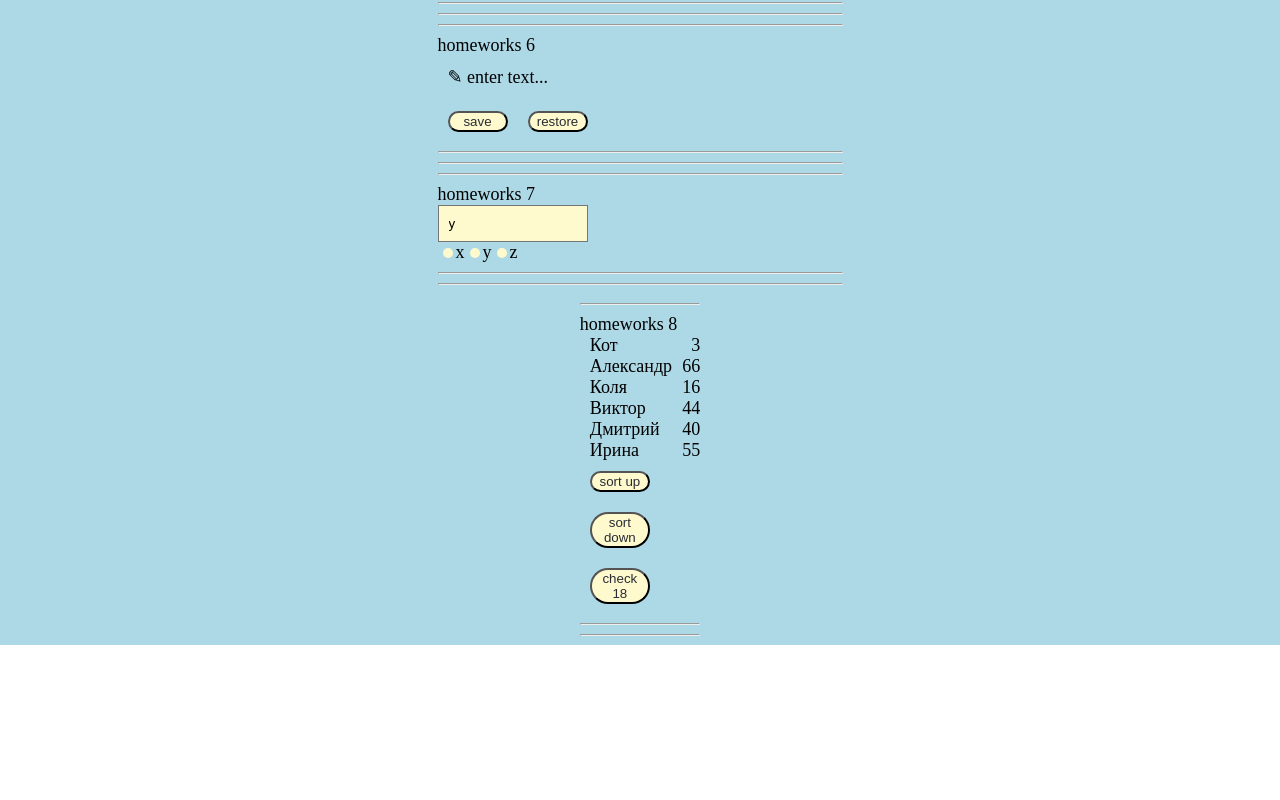
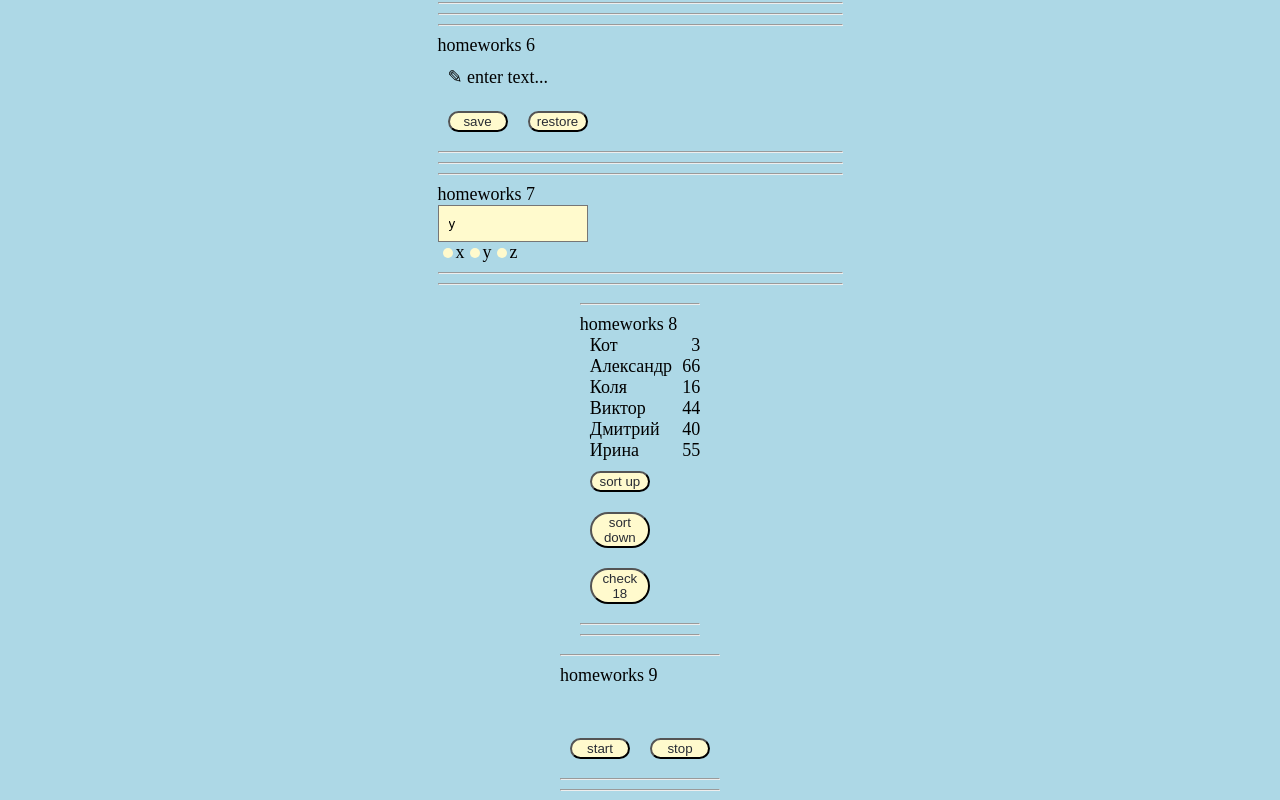
Before and after one commit to KarolinaEsepenok/dzIgnat, a React (Create React App) app: page /#/pre-junior in a window 1280 px wide. Shown: the part 1004-1804 px from the top of the page. Before the commit the page ends 1649 px from the top, so only its background shows below. Built offline with nearby package versions, Linux system fonts and the light colour scheme.

Commit message:
HW9Commit

```diff
--- a/src/p1-main/m1-ui/u1-app/App.tsx
+++ b/src/p1-main/m1-ui/u1-app/App.tsx
@@ -6,6 +6,7 @@ import HW3 from "../../../p2-homeworks/h3/HW3";
 import HW4 from "../../../p2-homeworks/h4/HW4";
 import HW5 from "../../../p2-homeworks/h5/HW5"
 import HW8 from "../../../p2-homeworks/h8/HW8";
+import HW9 from "../../../p2-homeworks/h9/HW9";
 
 function App() {
     return (
@@ -20,6 +21,7 @@ function App() {
             <HW4/>*/}
             <HW5/>
 <HW8/>
+            <HW9/>
 
 
         </div>
--- a/src/p2-homeworks/h9/Clock.tsx
+++ b/src/p2-homeworks/h9/Clock.tsx
@@ -7,28 +7,29 @@ function Clock() {
     const [show, setShow] = useState<boolean>(false)
 
     const stop = () => {
-        setDate()
+        clearInterval(timerId)
         // stop
     }
     const start = () => {
         stop()
-        const id: number = window.setInterval(() => {
+        const id: number = +setInterval(() => {
+            setDate(new Date())
             // setDate
         }, 1000)
         setTimerId(id)
     }
 
     const onMouseEnter = () => {
-        setDate()
+        setShow(true)
         // show
     }
     const onMouseLeave = () => {
-        setShow()
+        setShow(false)
         // close
     }
 
-    const stringTime = 'Time' // fix with date
-    const stringDate = 'Date' // fix with date
+    const stringTime = date ?.toLocaleTimeString() || <br/> // fix with date
+    const stringDate = date ?.toLocaleDateString() || <br/> // fix with date
 
     return (
         <div>
@@ -39,11 +40,13 @@ function Clock() {
                 {stringTime}
             </div>
 
-            {show && (
+            {show ? (
                 <div>
                     {stringDate}
                 </div>
-            )}
+            ) : (
+                <br/>
+                )}
 
             <SuperButton onClick={start}>start</SuperButton>
             <SuperButton onClick={stop}>stop</SuperButton>
```
